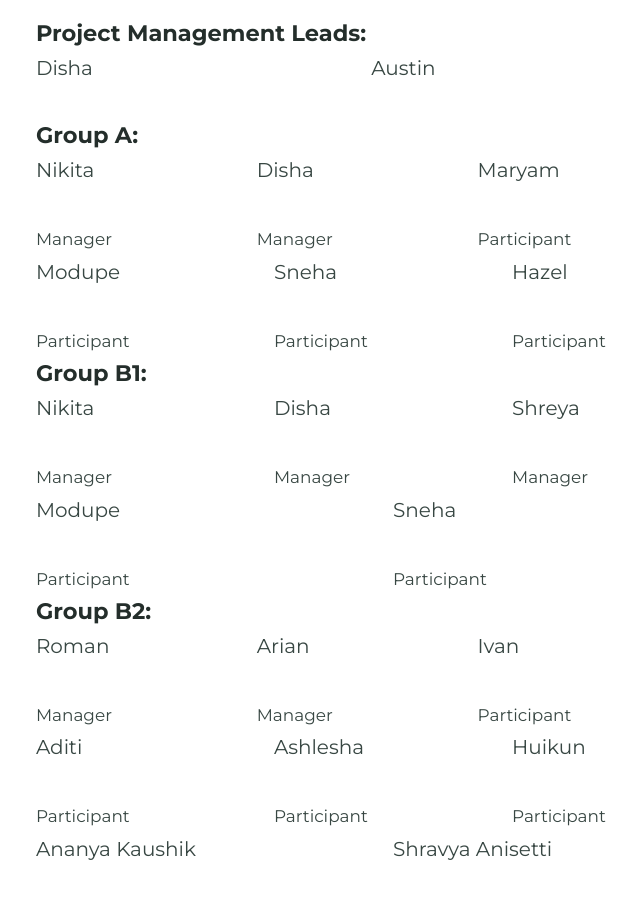
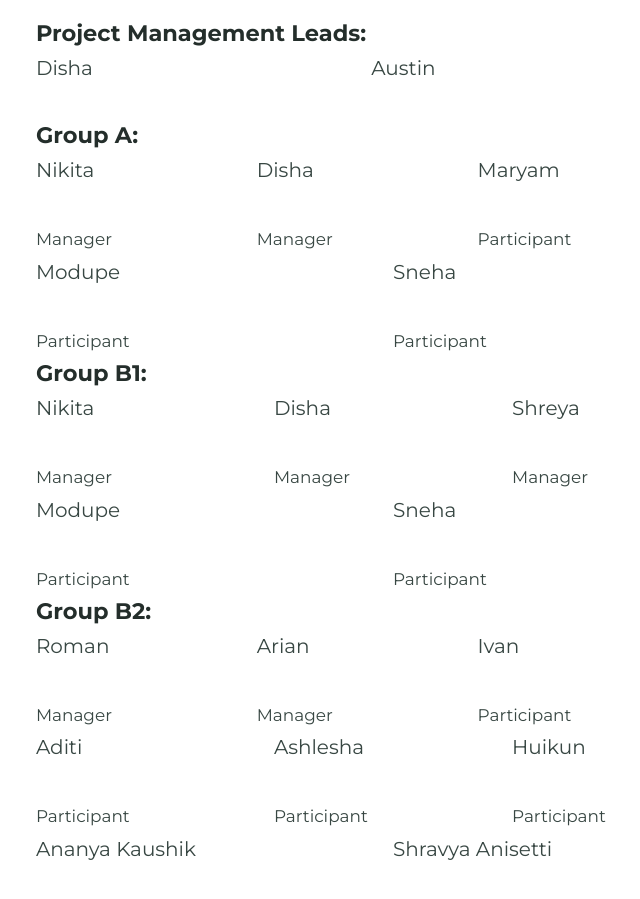
Before and after one commit to BI-STEM-Away/sMAP_dev, a Jekyll site: the page built from ourTeam.md, in a window 1280 px wide and 900 px high, scrolled down 593 px. Shown: the whole window, without its empty margins (247-887 px from the left). Built offline with Jekyll 4.4.1, drawn with Linux system fonts in a browser that asks for light colours.

Commit message:
Update ourTeam.md

```diff
--- a/ourTeam.md
+++ b/ourTeam.md
@@ -69,7 +69,6 @@ feature_image: "https://bi-stem-away.github.io/shiny_app_dev/Banner.png"
       <!-- Names -->
       <th>Modupe</th>
       <th>Sneha</th>
-      <th>Hazel</th>
     </tr>
   </thead>
   <tbody>
@@ -77,11 +76,9 @@ feature_image: "https://bi-stem-away.github.io/shiny_app_dev/Banner.png"
     <tr>
       <td><img src="https://bi-stem-away.github.io/shiny_app_dev/images/M.png" alt="" height="150"></td>
       <td><img src="https://bi-stem-away.github.io/shiny_app_dev/images/IMG_9040_copy.jpg" alt="" height="150"></td>
-      <td><img src="https://bi-stem-away.github.io/shiny_app_dev/images/H.png" alt="" height="150"></td>
     </tr>
     <!-- Captions -->
     <tr>
-      <td>Participant</td>
       <td>Participant</td>
       <td>Participant</td>
     </tr>
```
